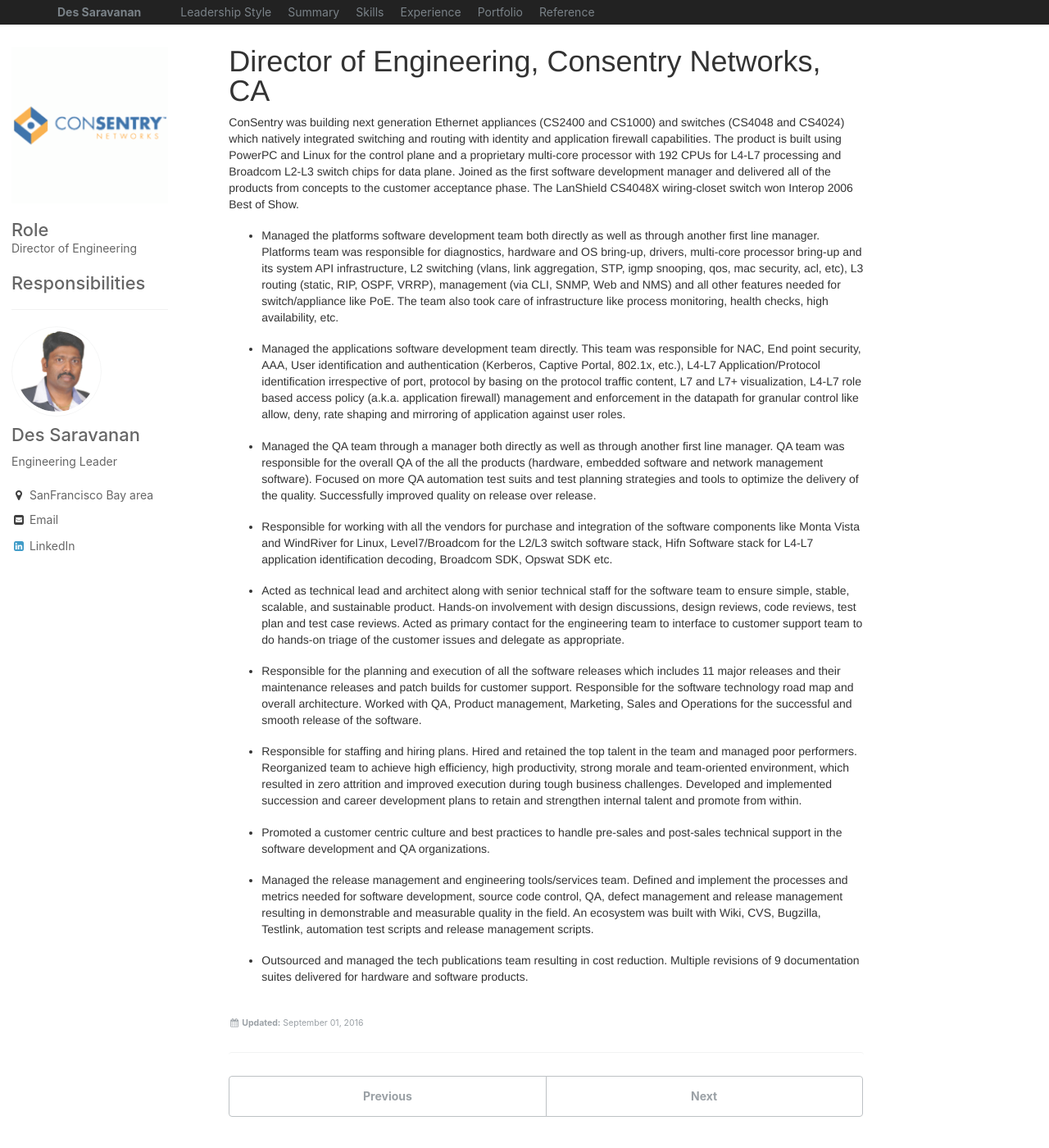
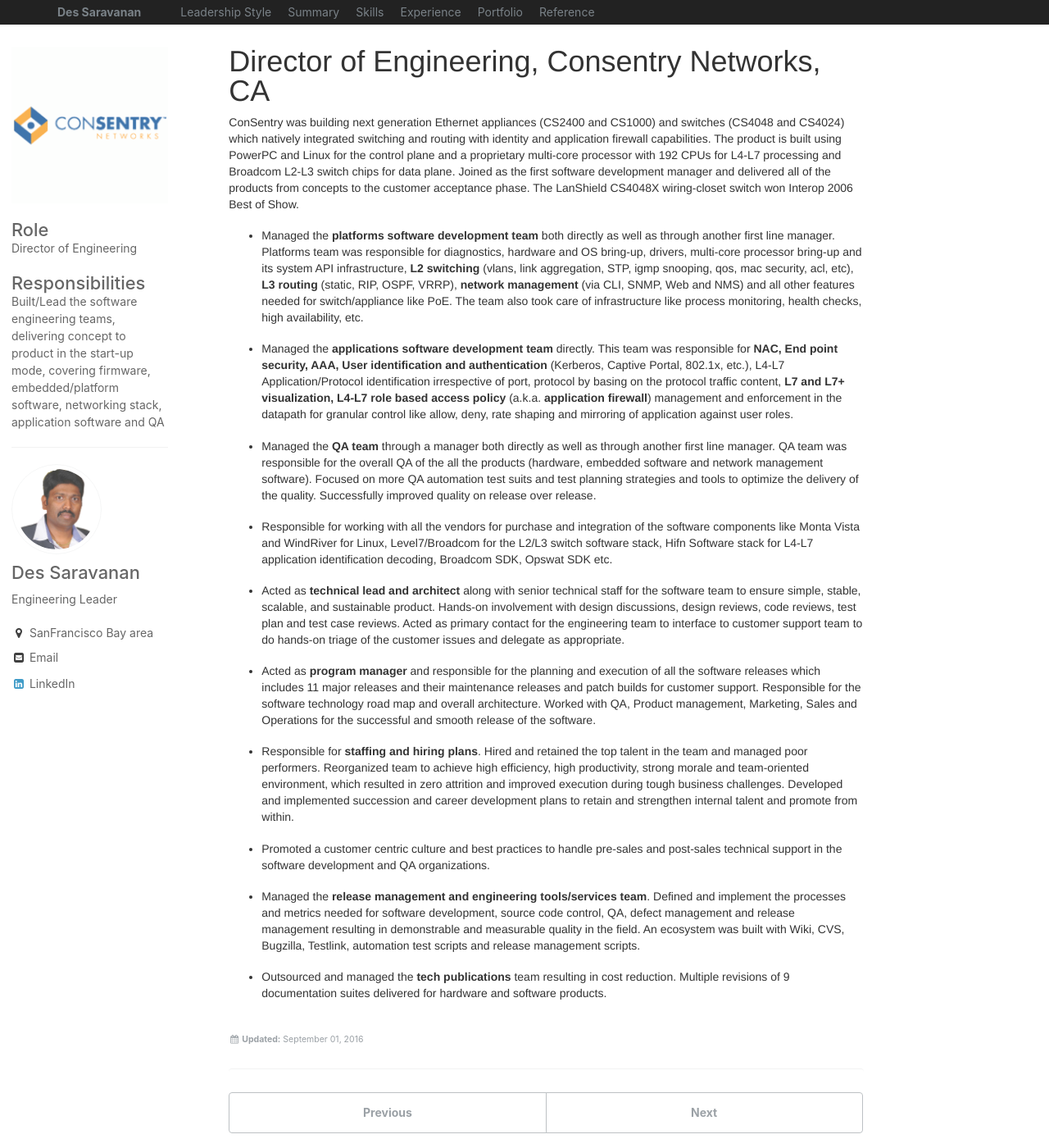
Before and after one commit to nitheeshkl/des, a Jekyll site: the page built from _experience/02-consentry.md, in a window 1280 px wide and 1400 px high. Shown: the whole window at 82% size. Built offline with Jekyll 4.4.1, drawn with Linux system fonts in a browser that asks for light colours.

Commit message:
update and highlight consentry experience content
Signed-off-by: Nitheesh K L <nitheesh.k.l@intel.com>

```diff
--- a/_experience/02-consentry.md
+++ b/_experience/02-consentry.md
@@ -10,7 +10,9 @@
     image_alt: "consentry logo"
     text: "Director of Engineering"
   - title: "Responsibilities"
-    text: ""
+    text: "Built/Lead the software engineering teams, delivering concept to
+    product in the start-up mode, covering firmware, embedded/platform software,
+    networking stack, application software and QA"
 ---
 
 ConSentry was building next generation Ethernet appliances (CS2400 and CS1000)
@@ -23,25 +25,25 @@
 phase. The LanShield CS4048X wiring-closet switch won Interop 2006 Best of
 Show.
 
-* Managed the platforms software development team both directly as well as
+* Managed the **platforms software development team** both directly as well as
 through another first line manager. Platforms team was responsible for
 diagnostics, hardware and OS bring-up, drivers, multi-core processor bring-up
-and its system API infrastructure, L2 switching (vlans, link aggregation, STP,
-igmp snooping, qos, mac security, acl, etc), L3 routing (static, RIP, OSPF,
-VRRP), management (via CLI, SNMP, Web and NMS) and all other features needed
+and its system API infrastructure, **L2 switching** (vlans, link aggregation, STP,
+igmp snooping, qos, mac security, acl, etc), **L3 routing** (static, RIP, OSPF,
+VRRP), **network management** (via CLI, SNMP, Web and NMS) and all other features needed
 for switch/appliance like PoE. The team also took care of infrastructure like
 process monitoring, health checks, high availability, etc.
 
-* Managed the applications software development team directly. This team was
-responsible for NAC, End point security, AAA, User identification and
-authentication (Kerberos, Captive Portal, 802.1x, etc.), L4-L7
+* Managed the **applications software development team** directly. This team was
+responsible for **NAC, End point security, AAA, User identification and
+authentication** (Kerberos, Captive Portal, 802.1x, etc.), L4-L7
 Application/Protocol identification irrespective of port, protocol by basing on
-the protocol traffic content, L7 and L7+ visualization, L4-L7 role based access
-policy (a.k.a. application firewall) management and enforcement in the datapath
+the protocol traffic content, **L7 and L7+ visualization, L4-L7 role based access
+policy** (a.k.a. **application firewall**) management and enforcement in the datapath
 for granular control like allow, deny, rate shaping and mirroring of
 application against user roles.
 
-* Managed the QA team through a manager both directly as well as through
+* Managed the **QA team** through a manager both directly as well as through
 another first line manager. QA team was responsible for the overall QA of the
 all the products (hardware, embedded software and network management software).
 Focused on more QA automation test suits and test planning strategies and tools
@@ -53,20 +55,21 @@
 Level7/Broadcom for the L2/L3 switch software stack, Hifn Software stack for
 L4-L7 application identification decoding, Broadcom SDK, Opswat SDK etc.
 
-* Acted as technical lead and architect along with senior technical staff for
+* Acted as **technical lead and architect** along with senior technical staff for
 the software team to ensure simple, stable, scalable, and sustainable product.
 Hands-on involvement with design discussions, design reviews, code reviews,
 test plan and test case reviews. Acted as primary contact for the engineering
 team to interface to customer support team to do hands-on triage of the
 customer issues and delegate as appropriate.
 
-* Responsible for the planning and execution of all the software releases which
-includes 11 major releases and their maintenance releases and patch builds for
-customer support. Responsible for the software technology road map and overall
-architecture. Worked with QA, Product management, Marketing, Sales and
-Operations for the successful and smooth release of the software.
+* Acted as **program manager** and responsible for the planning and execution of
+all the software releases which includes 11 major releases and their maintenance
+releases and patch builds for customer support. Responsible for the software
+technology road map and overall architecture. Worked with QA, Product
+management, Marketing, Sales and Operations for the successful and smooth
+release of the software.
 
-* Responsible for staffing and hiring plans. Hired and retained the top talent
+* Responsible for **staffing and hiring plans**. Hired and retained the top talent
 in the team and managed poor performers. Reorganized team to achieve high
 efficiency, high productivity, strong morale and team-oriented environment,
 which resulted in zero attrition and improved execution during tough business
@@ -77,13 +80,13 @@
 and post-sales technical support in the software development and QA
 organizations.
 
-* Managed the release management and engineering tools/services team. Defined
+* Managed the **release management and engineering tools/services team**. Defined
 and implement the processes and metrics needed for software development, source
 code control, QA, defect management and release management resulting in
 demonstrable and measurable quality in the field. An ecosystem was built with
 Wiki, CVS, Bugzilla, Testlink, automation test scripts and release management
 scripts.
 
-* Outsourced and managed the tech publications team resulting in cost
+* Outsourced and managed the **tech publications** team resulting in cost
 reduction. Multiple revisions of 9 documentation suites delivered for hardware
 and software products.
```
